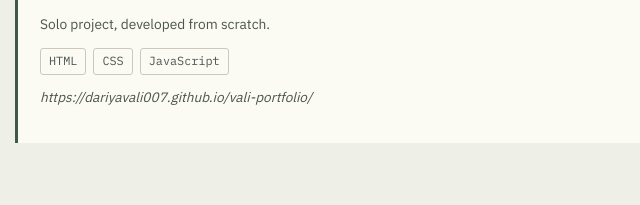
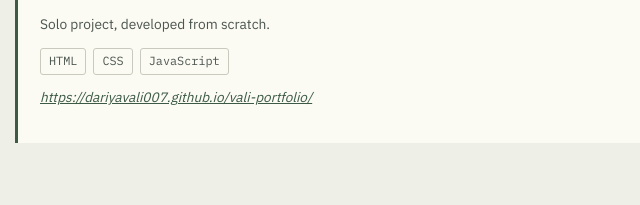
Before and after one commit to dariyavali007/vali-portfolio, a plain HTML site: page index.html in a window 1280 px wide. Shown: the part 1935-2140 px from the top of the page, 273-913 px from the left. Drawn offline with Linux system fonts and the light colour scheme.

Commit message:
Update contact note to include hyperlink

```diff
--- a/index.html
+++ b/index.html
@@ -99,7 +99,7 @@
         <span class="chip">CSS</span>
         <span class="chip">JavaScript</span>
       </div>
-      <p class="contact-note" style="margin-top:12px;">https://dariyavali007.github.io/vali-portfolio/</p>
+      <p class="contact-note" style="margin-top:12px;"><a href="https://dariyavali007.github.io/vali-portfolio/">https://dariyavali007.github.io/vali-portfolio/</a></p>
     </div>
 <!--
     <div class="project placeholder">
```
